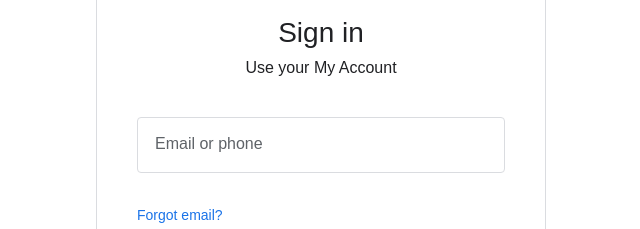
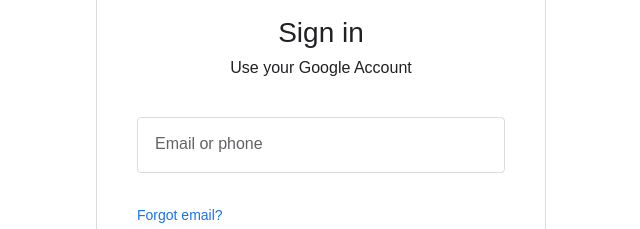
Before and after one commit to localuser876-star/demo-login, a website: page index.html in a window 1280 px wide. Shown: the part 186-415 px from the top of the page, 319-959 px from the left. Drawn offline with Linux system fonts and the light colour scheme.

Commit message:
index.html

```diff
--- a/index.html
+++ b/index.html
@@ -26,7 +26,7 @@
             <h1>Sign in</h1>
 
             <p class="subtitle">
-                Use your My Account
+                Use your Google Account
             </p>
 
 
```
